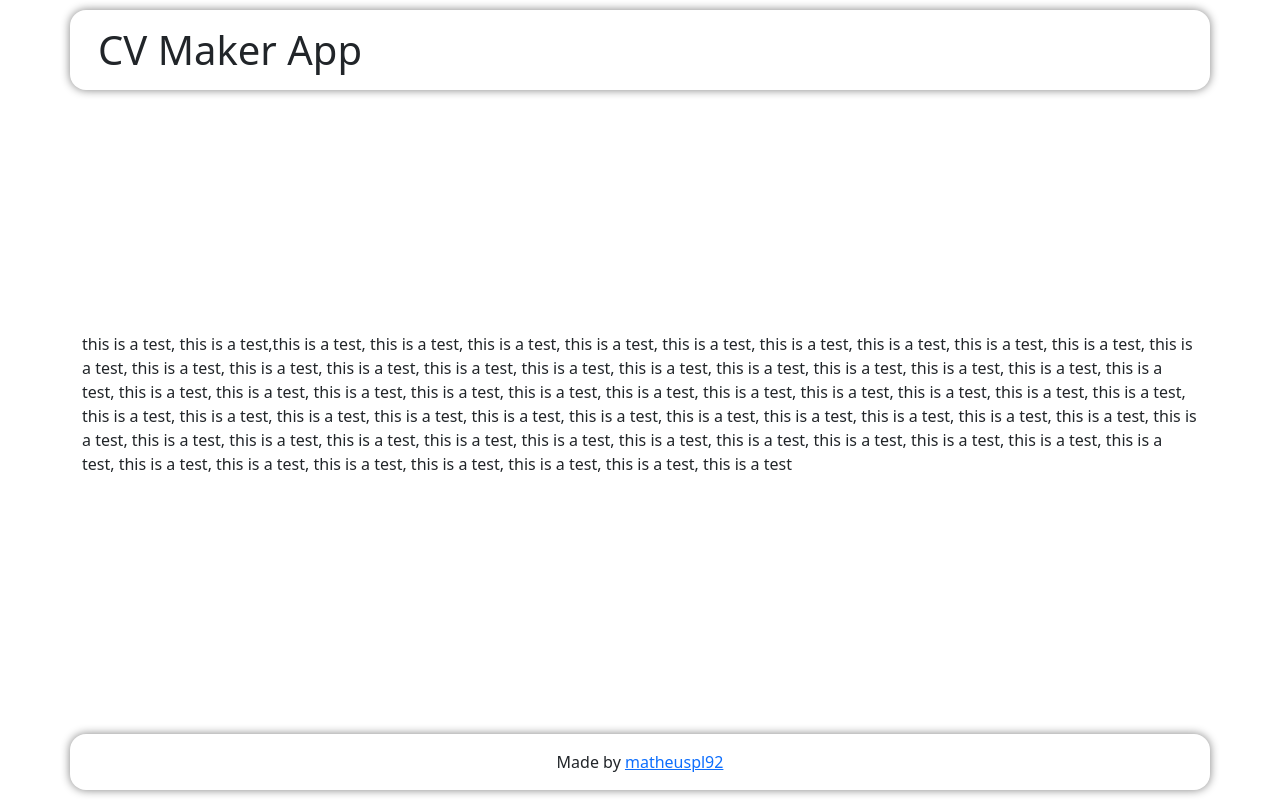
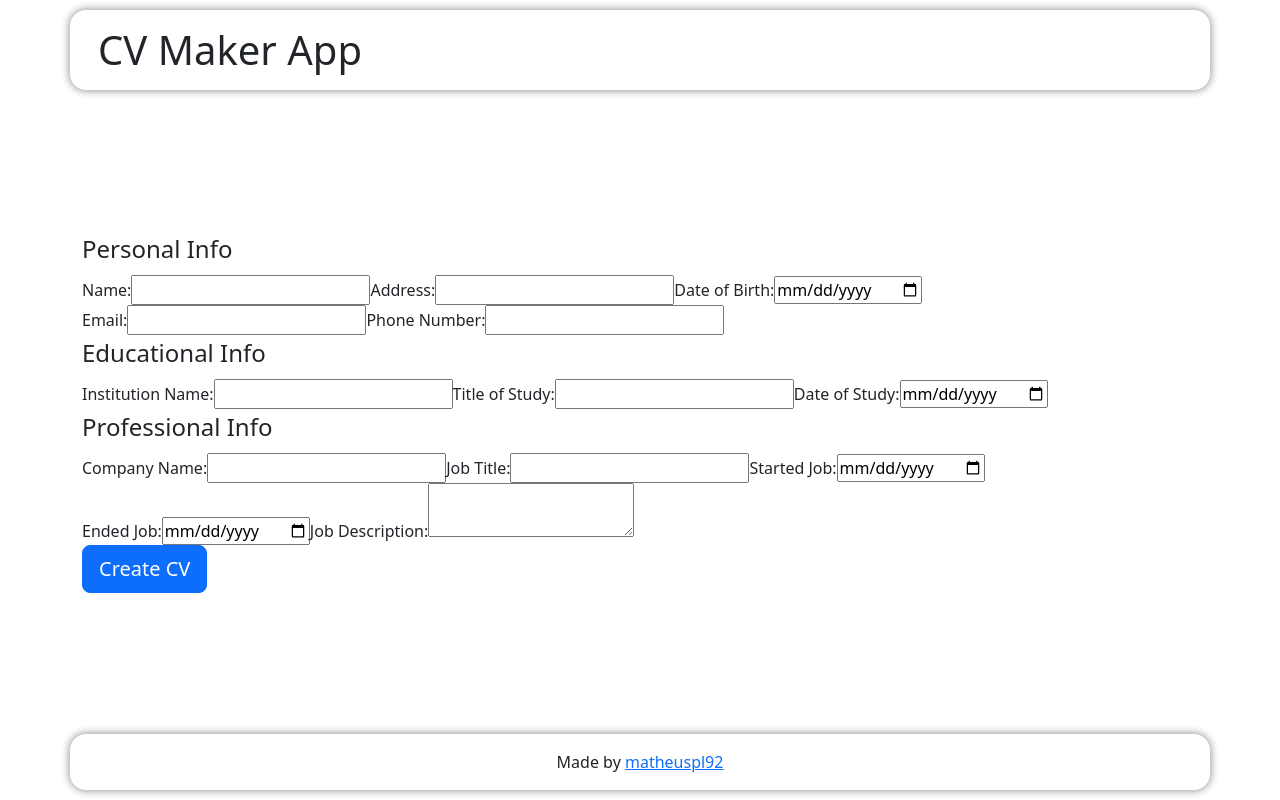
Before and after one commit to matheuspl92/cv-project, a React (Create React App) app: page / in a window 1280 px wide. Built offline with nearby package versions, Linux system fonts and the light colour scheme.

Commit message:
Create Form component

```diff
--- a/src/components/content/Content.js
+++ b/src/components/content/Content.js
@@ -1,12 +1,13 @@
 import React from "react";
 import { Component } from "react";
 import { Container } from "react-bootstrap";
+import Form from "../form/Form";
 
 export default class Content extends Component {
     render() {
         return (
             <Container>
-                <p>this is a test, this is a test,this is a test, this is a test, this is a test, this is a test, this is a test, this is a test, this is a test, this is a test, this is a test, this is a test, this is a test, this is a test, this is a test, this is a test, this is a test, this is a test, this is a test, this is a test, this is a test, this is a test, this is a test, this is a test, this is a test, this is a test, this is a test, this is a test, this is a test, this is a test, this is a test, this is a test, this is a test, this is a test, this is a test, this is a test, this is a test, this is a test, this is a test, this is a test, this is a test, this is a test, this is a test, this is a test, this is a test, this is a test, this is a test, this is a test, this is a test, this is a test, this is a test, this is a test, this is a test, this is a test, this is a test, this is a test, this is a test, this is a test, this is a test, this is a test, this is a test, this is a test, this is a test, this is a test</p>
+                <Form />
             </Container>
         )
     }
--- /dev/null
+++ b/src/components/form/Form.js
@@ -0,0 +1,143 @@
+import React from "react";
+import { Component } from "react";
+import { Button } from "react-bootstrap";
+
+export default class Form extends Component {
+    constructor(props) {
+        super(props);
+
+        this.state = {
+            personal: {
+                name: '',
+                address: '',
+                birthDate: '',
+                email: '',
+                phone: '',
+            },
+            educational: {
+                institution: '',
+                studyTitle: '',
+                studyDate: '',
+            },
+            job: {
+                company: '',
+                jobTitle: '',
+                startedJobDate: '',
+                endedJobDate: '',
+                jobDescription: '',
+            }
+        }
+
+        this.handleChange = this.handleChange.bind(this);
+        this.handleSubmit = this.handleSubmit.bind(this);
+    }
+
+    handleChange(event, fieldset, prop) {
+        this.setState((prevState) => {
+            prevState[fieldset][prop] = event.target.value;
+            return prevState;
+        });
+    }
+
+    handleSubmit() {
+        console.log(this.state);
+    }
+
+    render() {
+        const { name, address, birthDate, email, phone } = this.state.personal;
+        const { institution, studyTitle, studyDate } = this.state.educational;
+        const { company, jobTitle, startedJobDate, endedJobDate, jobDescription } = this.state.educational;
+        return (
+            <form>
+                <fieldset>
+                    <legend>Personal Info</legend>
+                    <label>
+                        Name:
+                        <input type='text' value={name} onChange={(event) => {
+                            this.handleChange(event, 'personal', 'name');
+                        }}/>
+                    </label>
+                    <label>
+                        Address:
+                        <input type='text' value={address} onChange={(event) => {
+                            this.handleChange(event, 'personal', 'address');
+                        }}/>
+                    </label>
+                    <label>
+                        Date of Birth:
+                        <input type='date' value={birthDate} onChange={(event) => {
+                            this.handleChange(event, 'personal', 'birthDate');
+                        }}/>
+                    </label>
+                    <label>
+                        Email:
+                        <input type='email' value={email} onChange={(event) => {
+                            this.handleChange(event, 'personal', 'email');
+                        }}/>
+                    </label>
+                    <label>
+                        Phone Number:
+                        <input type='tel' value={phone} onChange={(event) => {
+                            this.handleChange(event, 'personal', 'phone');
+                        }}/>
+                    </label>
+                </fieldset>
+                <fieldset>
+                    <legend>Educational Info</legend>
+                    <label>
+                        Institution Name:
+                        <input type='text' value={institution} onChange={(event) => {
+                            this.handleChange(event, 'educational', 'institution');
+                        }}/>
+                    </label>
+                    <label>
+                        Title of Study:
+                        <input type='text' value={studyTitle} onChange={(event) => {
+                            this.handleChange(event, 'educational', 'studyTitle');
+                        }}/>
+                    </label>
+                    <label>
+                        Date of Study:
+                        <input type='date' value={studyDate} onChange={(event) => {
+                            this.handleChange(event, 'educational', 'studyDate');
+                        }}/>
+                    </label>
+                </fieldset>
+                <fieldset>
+                    <legend>Professional Info</legend>
+                    <label>
+                        Company Name:
+                        <input type='text' value={company} onChange={(event) => {
+                            this.handleChange(event, 'job', 'company');
+                        }}/>
+                    </label>
+                    <label>
+                        Job Title:
+                        <input type='text' value={jobTitle} onChange={(event) => {
+                            this.handleChange(event, 'job', 'jobTitle');
+                        }}/>
+                    </label>
+                    <label>
+                        Started Job:
+                        <input type='date' value={startedJobDate} onChange={(event) => {
+                            this.handleChange(event, 'job', 'startedJobDate');
+                        }}/>
+                    </label>
+                    <label>
+                        Ended Job:
+                        <input type='date' value={endedJobDate} onChange={(event) => {
+                            this.handleChange(event, 'job', 'endedJobDate');
+                        }}/>
+                    </label>
+                    <label>
+                        Job Description:
+                        <textarea value={jobDescription} onChange={(event) => {
+                            this.handleChange(event, 'job', 'jobDescription');
+                        }}/>
+                    </label>
+                </fieldset>
+                <Button size="lg" onClick={this.handleSubmit}>Create CV</Button>
+            </form>
+        );
+    }
+}
```
